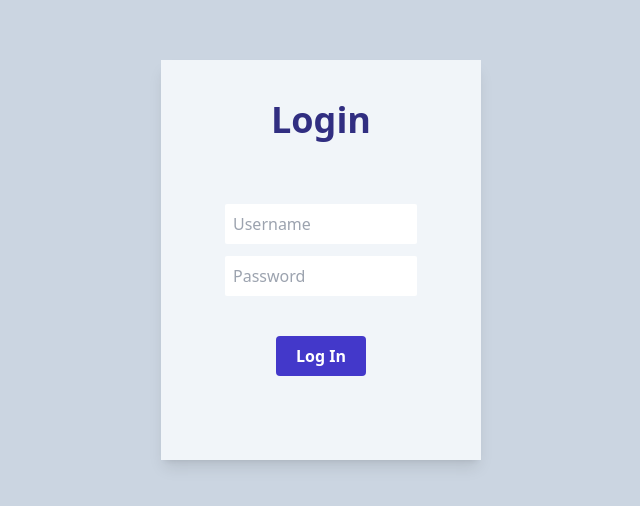
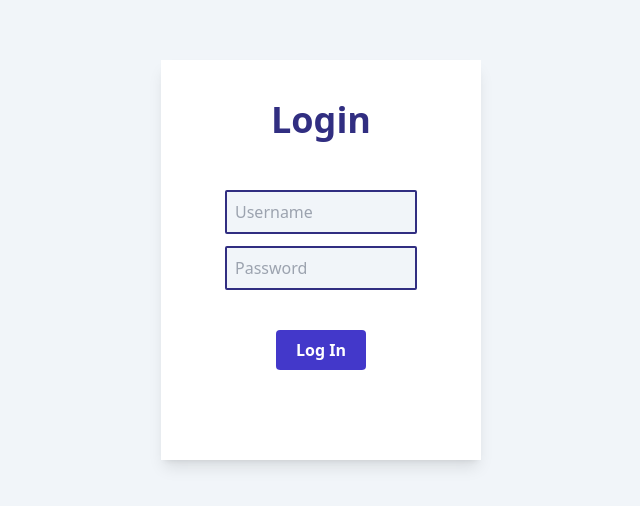
Before and after one commit to dk-02/webproj2, a React (Create React App) app in the folder frontend/: page /login in a window 1280 px wide. Shown: the part 140-646 px from the top of the page, without its empty margins (319-959 px from the left). Built offline with nearby package versions, Linux system fonts and the light colour scheme; no server answers.

Commit message:
Add landing page

```diff
--- a/frontend/src/App.tsx
+++ b/frontend/src/App.tsx
@@ -6,6 +6,7 @@ import Register from './pages/Register';
 import Profile from './pages/Profile';
 import { useState, useEffect } from 'react';
 import ProtectedRoute from './components/ProtectedRoute';
+import Landing from './pages/Landing';
 
 function App() {
   const [isAuthenticated, setIsAuthenticated] = useState<boolean | null>(null);
@@ -35,6 +36,7 @@ function App() {
   return (
     <Router>
       <Routes>
+        <Route path='/' element={<Landing/>}/>
         <Route element={<ProtectedRoute isAuthenticated={isAuthenticated} />}>
           <Route path="/home" element={<Home />} />
         </Route>
--- /dev/null
+++ b/frontend/src/pages/Landing.tsx
@@ -0,0 +1,27 @@
+import React from "react";
+import { useNavigate } from "react-router-dom";
+
+const Landing : React.FC = () => {
+    const navigate = useNavigate();
+
+    return(
+        <div className="h-screen w-screen bg-slate-100 flex flex-col justify-center items-center">
+            <div className="h-20 w-full p-5 border-b-[4px] border-b-indigo-200">
+                <p className="font-bold text-4xl text-indigo-900">Fake forum</p>
+            </div>
+            <div className="h-full w-3/4 flex items-center justify-center gap-10">
+                <div className="w-1/3 h-1/4 bg-indigo-700 flex items-center justify-center rounded-lg hover:scale-[102%] hover:cursor-pointer" onClick={() => navigate('/register')}>
+                    <p className="text-white font-bold text-3xl">Register</p>
+                </div>
+                <div className="w-1/3 h-1/4 bg-indigo-700 flex items-center justify-center rounded-lg hover:scale-[102%] hover:cursor-pointer" onClick={() => navigate('/login')}>
+                    <p className="text-white font-bold text-3xl">Login</p>
+                </div>
+            </div>
+            <footer className="bg-indigo-900 h-10 w-full"></footer>
+        </div>
+    );
+
+}
+
+
+export default Landing;
--- a/frontend/src/pages/Login.tsx
+++ b/frontend/src/pages/Login.tsx
@@ -50,15 +50,15 @@ const Login : React.FC = () => {
 
 
     return(
-        <div className="h-screen w-screen flex flex-col items-center justify-center bg-slate-300">
-            <div className="h-1/2 w-2/3 sm:w-3/5 md:w-2/5 lg:w-1/3 xl:w-1/4 flex flex-col items-center py-10 bg-slate-100 shadow-lg">
+        <div className="h-screen w-screen flex flex-col items-center justify-center bg-slate-100">
+            <div className="h-1/2 w-2/3 sm:w-3/5 md:w-2/5 lg:w-1/3 xl:w-1/4 flex flex-col items-center py-10 bg-white shadow-lg">
                 <h1 className="font-bold text-4xl text-indigo-900">Login</h1>
 
-                <p className="text-red-600 mt-5">{error}</p>
+                {error && <p className="text-red-600 mt-5">{error}</p>}
 
                 <form onSubmit={(e) => handleLogin(e)} className="h-full w-full flex flex-col items-center justify-center">
-                    <input type="text" name="username" value={username} placeholder="Username" onChange={(e) => handleChange("username", e)} className="w-3/5 p-2 rounded-sm"/>
-                    <input type="password" name="password" value={password} placeholder="Password" onChange={(e) => handleChange("password", e)} className="w-3/5 p-2 mt-3 rounded-sm"/>
+                    <input type="text" name="username" value={username} placeholder="Username" onChange={(e) => handleChange("username", e)} className="w-3/5 p-2 rounded-sm bg-slate-100 border-indigo-900 border-2"/>
+                    <input type="password" name="password" value={password} placeholder="Password" onChange={(e) => handleChange("password", e)} className="w-3/5 p-2 mt-3 rounded-sm bg-slate-100 border-indigo-900 border-2"/>
 
                     <button type="submit" className="bg-indigo-700 px-5 py-2 text-white font-semibold rounded mt-10">Log In</button>
                 </form>
```
